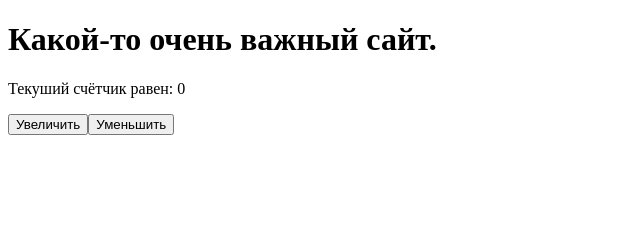
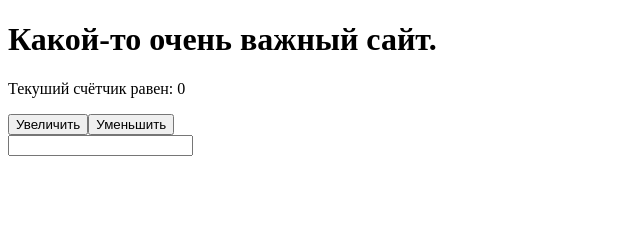
Before and after one commit to ko1p/practice-repo, a React (Create React App) app: page / in a window 1280 px wide. Shown: the top 225 px of the page, without its empty margins (0-640 px from the left). Built offline with nearby package versions, Linux system fonts and the light colour scheme.

Commit message:
add ref hook in typescript

```diff
--- a/src/App.tsx
+++ b/src/App.tsx
@@ -1,6 +1,7 @@
 import React, {useState} from 'react';
 import { Counter }  from './components/Counter'
 import { Increaser }  from './components/Increaser'
+import { Logger }  from './components/Logger'
 
 const App: React.FC = (): React.ReactElement => {
 
@@ -11,6 +12,7 @@ const App: React.FC = (): React.ReactElement => {
       <h1>Какой-то очень важный сайт. </h1>
       <Counter counter={counter} />
       <Increaser setCounter={setCounter} />
+      <Logger />
     </>
   );
 }
--- /dev/null
+++ b/src/components/Logger.tsx
@@ -0,0 +1,18 @@
+import React, { useRef } from "react";
+
+export const Logger: React.FC = (): React.ReactElement => {
+  const inputRef = useRef<HTMLInputElement>(null)
+
+  const onSubmitHandler = (e: React.FormEvent): void => {
+      e.preventDefault()
+      console.log(inputRef.current!.value)
+  };
+
+  return (
+    <>
+      <form onSubmit={onSubmitHandler}>
+        <input type="text" ref={inputRef} />
+      </form>
+    </>
+  );
+};
```
